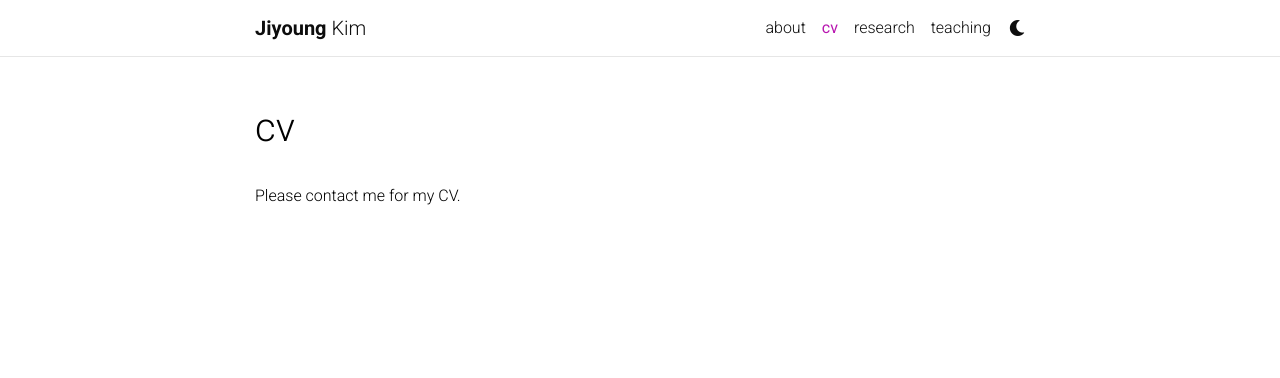
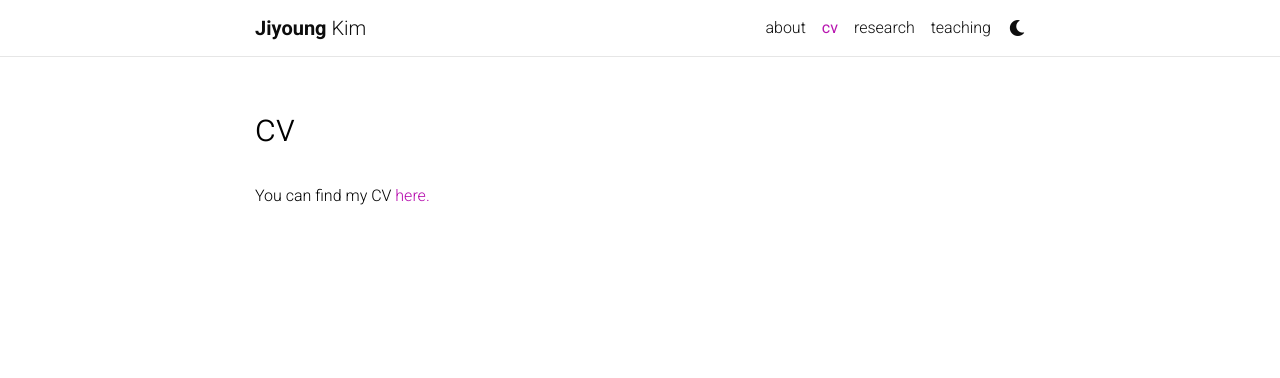
Before and after one commit to jiyoungestherkim/jiyoungestherkim.github.io, a Jekyll site: the page built from _pages/cv.md, in a window 1280 px wide. Shown: the top 378 px of the page. Built offline with Jekyll 4.4.1, drawn with Linux system fonts in a browser that asks for light colours; comment, search, counter and statistics services are not loaded; a style sheet for code colours, icons or effects is not loaded.

Commit message:
Update cv.md

```diff
--- a/_pages/cv.md
+++ b/_pages/cv.md
@@ -7,4 +7,4 @@ nav_order: 2
 cv_pdf: CV_202405.pdf
 ---
 
-Please contact me for my CV.
+You can find my CV <a href='[https://www.pnas.org/doi/full/10.1073/pnas.2105570118](https://www.dropbox.com/scl/fi/e71d1zyha13lkmp9weeeo/CV_202405.pdf?rlkey=w9eturz0ykc6gjr1dm8st7nwq&dl=0)'>here.
```
